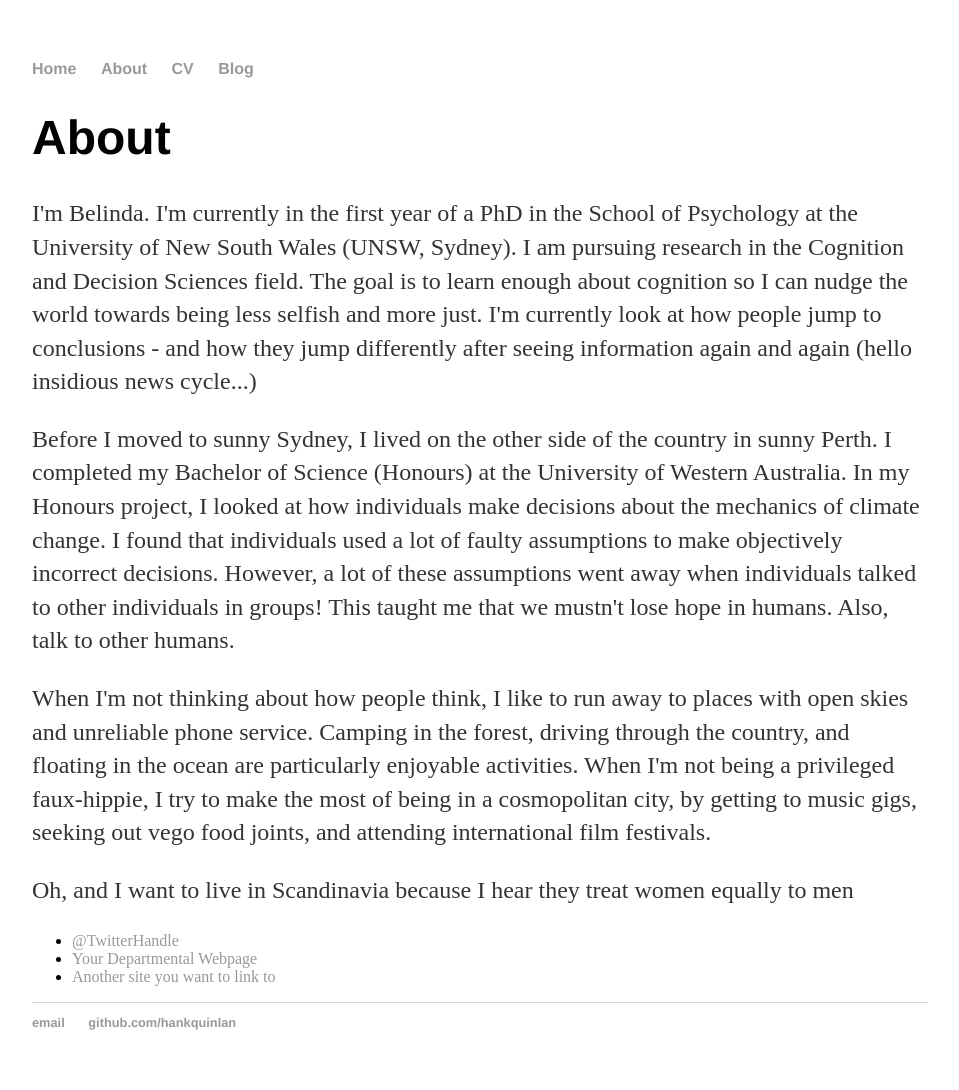
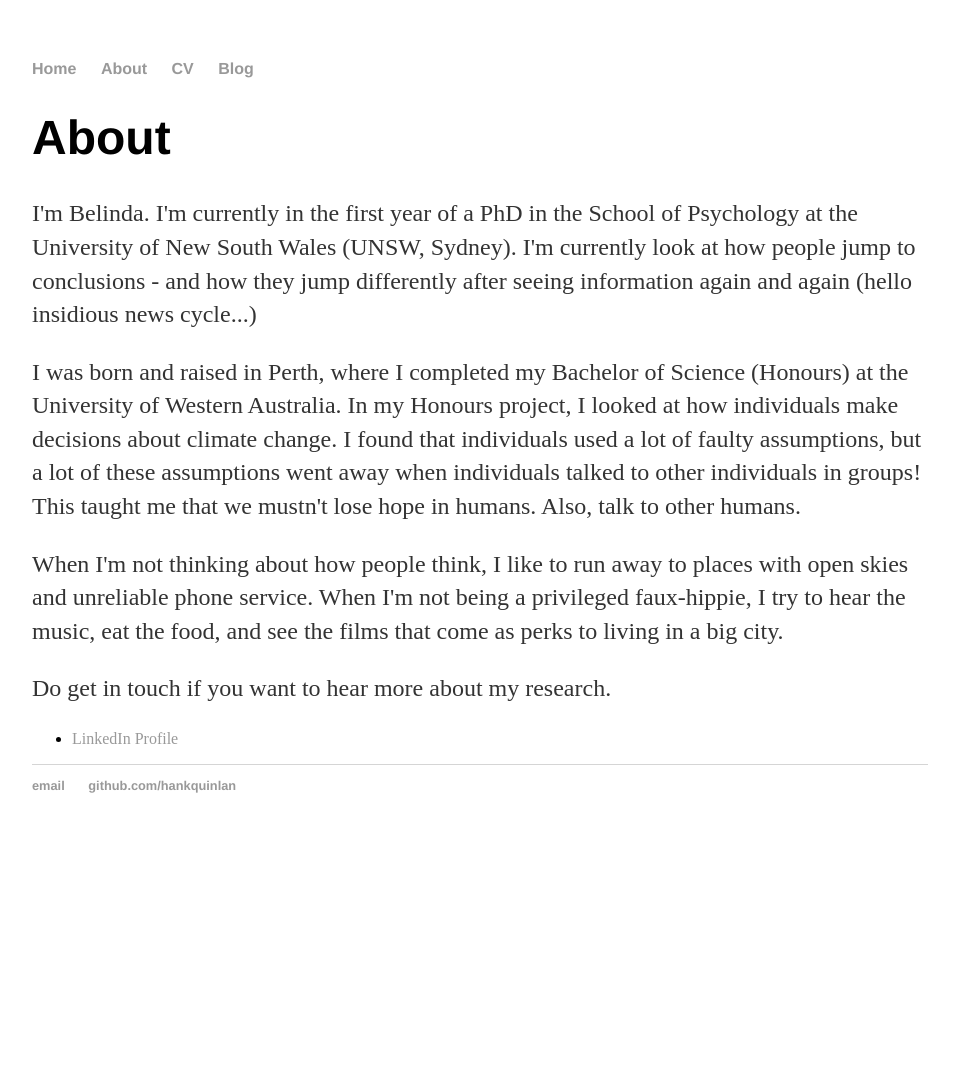
Before and after one commit to belindaxie/belindaxie.github.io, a Jekyll site: the page built from about/index.html, in a window 1280 px wide. Shown: the whole page, without its empty margins (160-1119 px from the left). Built offline with Jekyll 4.4.1, drawn with Linux system fonts in a browser that asks for light colours; after the commit the page ends 900 px from its top, so only the background shows below that.

Commit message:
Update index.html

```diff
--- a/about/index.html
+++ b/about/index.html
@@ -3,21 +3,19 @@ layout: default
 title: About Belinda Xie
 ---
 
-		<div class="about">
-			<h1>About</h1>
-			<p>I'm Belinda. I'm currently in the first year of a PhD in the School of Psychology at the University of New South Wales (UNSW, Sydney). I am pursuing research in the Cognition and Decision Sciences field. The goal is to learn enough about cognition so I can nudge the world towards being less selfish and more just. I'm currently look at how people jump to conclusions - and how they jump differently after seeing information again and again (hello insidious news cycle...)</p>
+	<div class="about">
+	<h1>About</h1>
+	<p>I'm Belinda. I'm currently in the first year of a PhD in the School of Psychology at the University of New South Wales (UNSW, Sydney). I'm currently look at how people jump to conclusions - and how they jump differently after seeing information again and again (hello insidious news cycle...)</p>
 
-      <p>Before I moved to sunny Sydney, I lived on the other side of the country in sunny Perth. I completed my Bachelor of Science (Honours) at the University of Western Australia. In my Honours project, I looked at how individuals make decisions about the mechanics of climate change. I found that individuals used a lot of faulty assumptions to make objectively incorrect decisions. However, a lot of these assumptions went away when individuals talked to other individuals in groups! This taught me that we mustn't lose hope in humans. Also, talk to other humans.</p>
+      <p>I was born and raised in Perth, where I completed my Bachelor of Science (Honours) at the University of Western Australia. In my Honours project, I looked at how individuals make decisions about climate change. I found that individuals used a lot of faulty assumptions, but a lot of these assumptions went away when individuals talked to other individuals in groups! This taught me that we mustn't lose hope in humans. Also, talk to other humans.</p>
 
-      <p>When I'm not thinking about how people think, I like to run away to places with open skies and unreliable phone service. Camping in the forest, driving through the country, and floating in the ocean are particularly enjoyable activities. When I'm not being a privileged faux-hippie, I try to make the most of being in a cosmopolitan city, by getting to music gigs, seeking out vego food joints, and attending international film festivals.</p>
+      <p>When I'm not thinking about how people think, I like to run away to places with open skies and unreliable phone service. When I'm not being a privileged faux-hippie, I try to hear the music, eat the food, and see the films that come as perks to living in a big city.</p>
 
-      <p>Oh, and I want to live in Scandinavia because I hear they treat women equally to men</p>
+      <p>Do get in touch if you want to hear more about my research.</p>
 
 
 
 			<ul class="contacts">
-				<li><a href="#">@TwitterHandle</a></li>
-				<li><a href="#">Your Departmental Webpage</a></li>
-				<li><a href="#">Another site you want to link to</a></li>
+				<li><a href="https://www.linkedin.com/in/xiebelinda/">LinkedIn Profile</a></li>
 				</ul>
 		</div>
```
